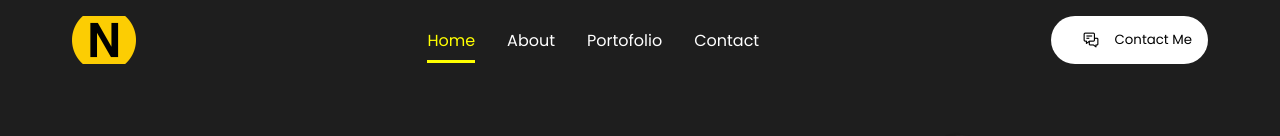
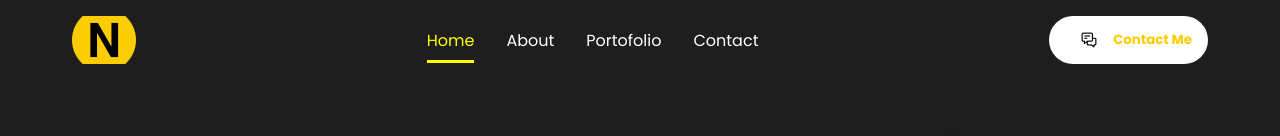
Before and after one commit to Utama145/portofolioNathan, a React (Create React App) app: page / in a window 1280 px wide. Shown: the top 136 px of the page. Built offline with nearby package versions, Linux system fonts and the light colour scheme.

Commit message:
Update navbar.css

```diff
--- a/src/components/NavBar/navbar.css
+++ b/src/components/NavBar/navbar.css
@@ -33,13 +33,20 @@
 
 .desktopMenuBtn {
   background: white;
-  color: black;
+  color: #fccd03;
   border: none;
   display: flex;
   justify-content: center;
   align-items: center;
   padding: 0 1rem;
   border-radius: 2rem;
+  font-weight: bold;
+  cursor: pointer;
+}
+
+.desktopMenuBtn:hover {
+  background-color: #fccd03;
+  color: black;
 }
 
 .desktopMenuImg {
```
